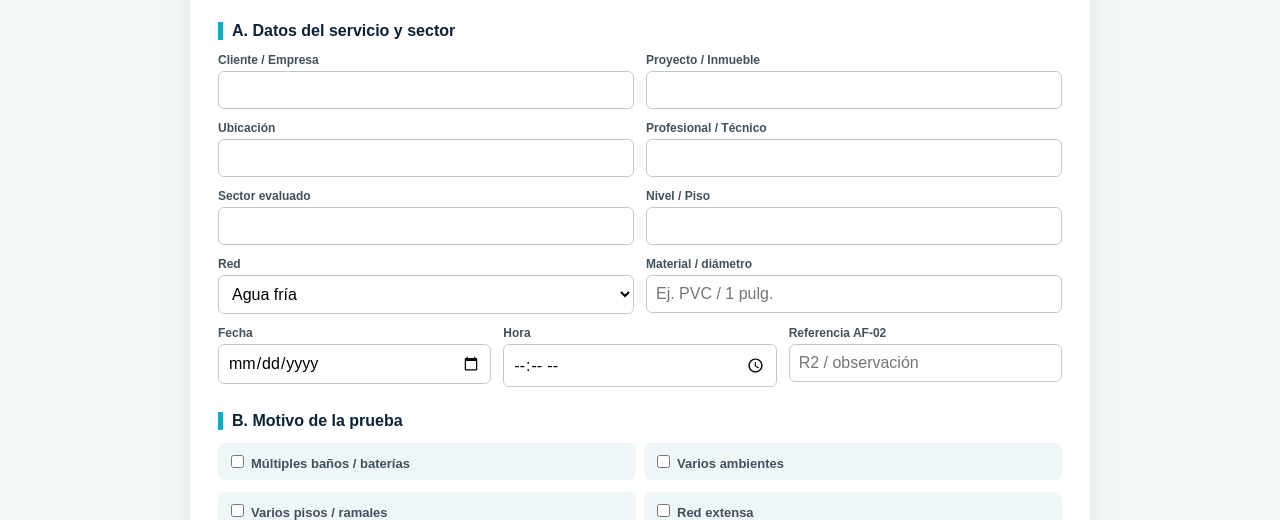
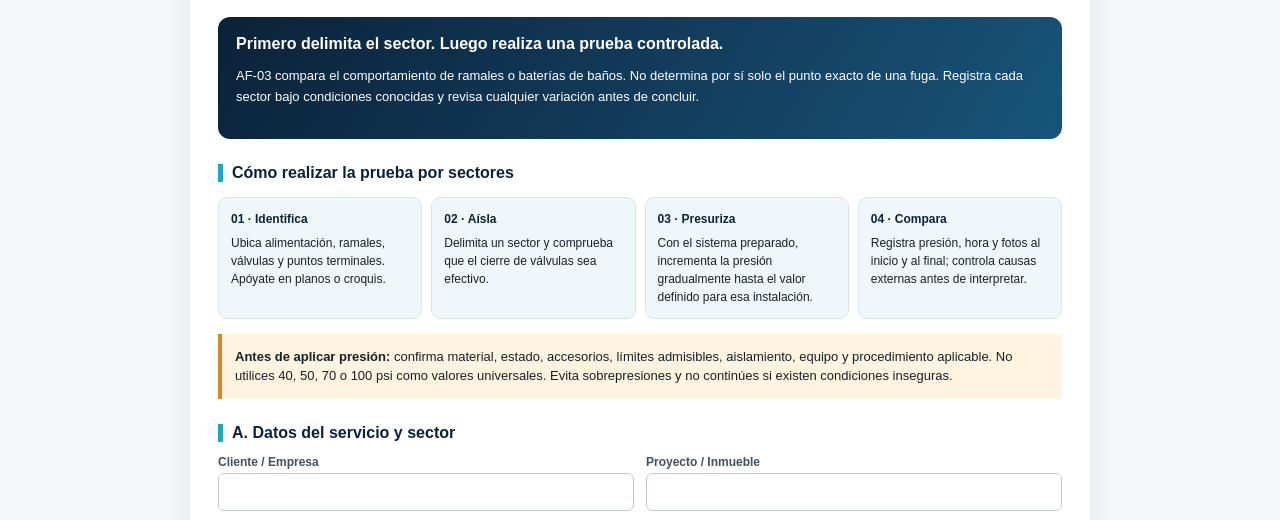
Before and after one commit to aquaelitecapacitaciones/aquaelite-kit-fugas, a plain HTML site: page af-03/index.html in a window 1280 px wide. Shown: the part 235-755 px from the top of the page. Drawn offline with Linux system fonts and the light colour scheme.

Commit message:
R04: AF-03 guía visual de sectorización y seguridad de presiones

```diff
--- a/af-03/index.html
+++ b/af-03/index.html
@@ -22,6 +22,7 @@ table{width:100%;border-collapse:collapse;font-size:12px}th{background:var(--nav
 .evidence-section,.signature-block{break-inside:avoid;page-break-inside:avoid}.signature-block{margin:35px auto 8px;text-align:center;width:58%}.signature-line{border-top:1px solid #333;margin-bottom:7px}.footer{border-top:1px solid var(--line);margin-top:25px;padding-top:10px;text-align:center}
 @media(max-width:700px){.grid,.grid3,.checks,.photo-grid,.head{grid-template-columns:1fr}.wrap{padding:8px}.sheet{padding:17px;margin:8px auto}}
 @media print{body{background:#fff}.toolbar,.no-print{display:none!important}.wrap{padding:0}.sheet{box-shadow:none;margin:0;max-width:none;padding:10mm}input,textarea,select{border:0;border-bottom:1px solid #999;border-radius:0;padding:4px}.check{background:#fff;border:1px solid #ddd}.evidence-section,.photo-grid,.photo,.signature-block{break-inside:avoid!important;page-break-inside:avoid!important}.result{-webkit-print-color-adjust:exact;print-color-adjust:exact}table{break-inside:avoid;font-size:8px}.tablewrap{overflow:visible}.tablewrap table{min-width:0;width:100%}.mini-photo{width:60px;height:48px}.filebtn.no-print{display:none!important}}
+.guide{background:linear-gradient(120deg,#0b2239,#18547a);color:white;border-radius:12px;padding:18px;margin:20px 0}.guide p{font-size:13px;line-height:1.6}.steps{display:grid;grid-template-columns:repeat(4,1fr);gap:9px;margin:15px 0}.step{border:1px solid #d7e5ea;border-radius:9px;padding:12px;background:#f0f7fa;font-size:12px;line-height:1.5}.step b{display:block;color:#0b2239;margin-bottom:6px}.safety{background:#fff4df;border-left:4px solid #d88921;padding:13px;font-size:13px;line-height:1.5}@media(max-width:700px){.steps{grid-template-columns:1fr 1fr}}@media print{.guide{background:#eef6f8!important;color:#0b2239!important}.steps{grid-template-columns:repeat(4,1fr)}}
 </style>
 </head>
 <body>
@@ -37,7 +38,7 @@ table{width:100%;border-collapse:collapse;font-size:12px}th{background:var(--nav
 <div class="sub">Registro de campo para comparar sectores y priorizar la investigación de una posible pérdida.</div>
 <span class="code">AF-03 | Pack Profesional Aquaelite – Detección de Fugas</span></div></div>
 
-<h2>A. Datos del servicio y sector</h2>
+<div class="guide"><strong>Primero delimita el sector. Luego realiza una prueba controlada.</strong><p>AF-03 compara el comportamiento de ramales o baterías de baños. No determina por sí solo el punto exacto de una fuga. Registra cada sector bajo condiciones conocidas y revisa cualquier variación antes de concluir.</p></div><h2>Cómo realizar la prueba por sectores</h2><div class="steps"><div class="step"><b>01 · Identifica</b>Ubica alimentación, ramales, válvulas y puntos terminales. Apóyate en planos o croquis.</div><div class="step"><b>02 · Aísla</b>Delimita un sector y comprueba que el cierre de válvulas sea efectivo.</div><div class="step"><b>03 · Presuriza</b>Con el sistema preparado, incrementa la presión gradualmente hasta el valor definido para esa instalación.</div><div class="step"><b>04 · Compara</b>Registra presión, hora y fotos al inicio y al final; controla causas externas antes de interpretar.</div></div><div class="safety"><b>Antes de aplicar presión:</b> confirma material, estado, accesorios, límites admisibles, aislamiento, equipo y procedimiento aplicable. No utilices 40, 50, 70 o 100 psi como valores universales. Evita sobrepresiones y no continúes si existen condiciones inseguras.</div><h2>A. Datos del servicio y sector</h2>
 <div class="grid">
 <div><label>Cliente / Empresa</label><input type="text"></div><div><label>Proyecto / Inmueble</label><input type="text"></div>
 <div><label>Ubicación</label><input type="text"></div><div><label>Profesional / Técnico</label><input type="text"></div>
@@ -182,7 +183,7 @@ function evaluate(){
  document.getElementById('resultado').textContent=title;document.getElementById('detalle').textContent=detail;
  const c=document.getElementById('conclusion');if(!c.value)c.value=title+'. '+detail;
 }
-function clearAll(){if(!confirm('¿Limpiar todos los campos del formulario?'))return;document.querySelectorAll('input[type=text],input[type=number],textarea').forEach(x=>x.value='');document.querySelectorAll('input[type=checkbox]').forEach(x=>x.checked=false);document.querySelectorAll('tbody tr').forEach((tr,i)=>tr.cells[0].querySelector('input').value=String.fromCharCode(65+i));document.getElementById('resultado').textContent='Presione “Evaluar prueba”';document.getElementById('detalle').textContent='';document.getElementById('logoBox').innerHTML='LOGO DEL PROFESIONAL<br>O EMPRESA';document.getElementById('p1').textContent='Lectura inicial / montaje';document.getElementById('p2').textContent='Lectura final / sector';document.querySelectorAll('.mini-photo').forEach(x=>x.textContent='Sin foto')}
+function clearAll(){if(!confirm('¿Limpiar todos los campos del formulario?'))return;document.querySelectorAll('input[type=text],input[type=number],input[type=date],input[type=time],textarea').forEach(x=>x.value='');document.querySelectorAll('input[type=checkbox]').forEach(x=>x.checked=false);document.querySelectorAll('select').forEach(x=>x.selectedIndex=0);document.querySelectorAll('input[type=file]').forEach(x=>x.value='');document.querySelectorAll('tbody tr').forEach((tr,i)=>tr.cells[0].querySelector('input').value=String.fromCharCode(65+i));document.getElementById('resultado').textContent='Presione “Evaluar prueba”';document.getElementById('detalle').textContent='';document.getElementById('logoBox').innerHTML='LOGO DEL PROFESIONAL<br>O EMPRESA';document.getElementById('p1').textContent='Lectura inicial / montaje';document.getElementById('p2').textContent='Lectura final / sector';document.querySelectorAll('.mini-photo').forEach(x=>x.textContent='Sin foto')}
 document.getElementById('btnEvaluate').addEventListener('click',evaluate);document.getElementById('btnClear').addEventListener('click',clearAll);document.getElementById('btnPrint').addEventListener('click',()=>window.print());
 </script>
 </body></html>
```
